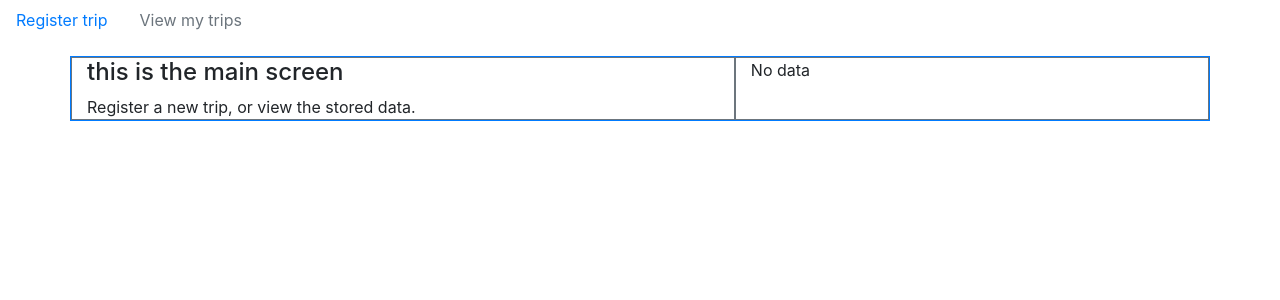
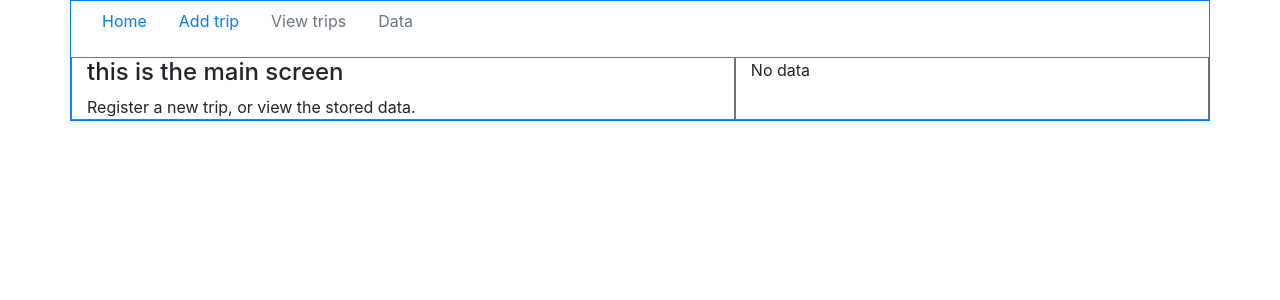
Before and after one commit to uib/cetcarbonplanner, a React (Create React App) app: page / in a window 1280 px wide. Shown: the top 300 px of the page. Built offline with nearby package versions, Linux system fonts and the light colour scheme.

Commit message:
Refactor progress

```diff
--- a/src/App.js
+++ b/src/App.js
@@ -26,26 +26,12 @@ class App extends Component {
   render() {
     return (
       <React.Fragment>
-        <NavBar
-          navigate={this.setPage}
-          viewEnabled={this.state.datasets.length > 0}
-        />
         <Container className="border border-primary">
+          <NavBar
+            navigate={this.setPage}
+            viewEnabled={this.state.datasets.length /*used as boolean*/}
+          />
           <Row>
-            {/*
-            <Col sm={12} md={7} className="border border-secondary">
-              {this.state.activeDataSet ? (
-                <Survey
-                  surveydata={this.state.surveydata}
-                  dataset={this.state.activeDataSet}
-                  reportAnswers={this.receiveAnswersFromSurvey}
-                  returnToMainScreen={this.returnToMainScreen}
-                  plotFunction={this.plot}
-                />
-              ) : (
-                this.mainScreen()
-              )}
-            </Col>{this.getPage()}*/}
             <Col sm={12} md={7} className="border border-secondary">
               {this.getPage()}
             </Col>
@@ -68,8 +54,10 @@ class App extends Component {
         return this.getHomePage();
       case "register":
         return this.getRegisterPage();
-      case "viewregister":
+      case "view":
         return this.getViewPage();
+      case "data":
+        return this.getDataPage();
       default:
         return this.getHomePage();
     }
@@ -77,6 +65,20 @@ class App extends Component {
 
   plot(plotReference) {
     this.setState({ plot: plotReference });
+  }
+
+  getRegisterPage(editDataSet) {
+    const dataset = editDataSet ? editDataSet : new Dataset();
+    //The passed parameter is a dataset to be edited. If you're adding a new dataset, no parameter is passed.
+    return (
+      <Survey
+        surveydata={this.state.surveydata}
+        dataset={dataset}
+        reportAnswers={this.receiveAnswersFromSurvey}
+        navigate={this.setPage}
+        plotFunction={this.plot}
+      />
+    );
   }
 
   getHomePage() {
@@ -109,7 +111,7 @@ class App extends Component {
   }
 
   returnToMainScreen() {
-    this.setState({ activeDataSet: undefined });
+    this.setState({ activeDataSet: undefined, page: "home" });
   }
 
   receiveAnswersFromSurvey(answers, dataset, isSurveyFinished) {
--- a/src/components/navbar.jsx
+++ b/src/components/navbar.jsx
@@ -1,5 +1,6 @@
 import React from "react";
 import { Nav, NavDropdown } from "react-bootstrap";
+import { prototype } from "events";
 
 const NavBar = props => {
   const bgcolor = { backgroundColor: "#4EBBDF" };
@@ -7,22 +8,30 @@ const NavBar = props => {
     <Nav
       variant="pills"
       activeKey="null"
-      onSelect={k => console.log(k)}
+      onSelect={
+        page => props.navigate(page)
+        /* the parameter page is a string defined as eventKey in each Nav.Item*/
+      }
       className="mb-3"
     >
-      {/*<Nav.Item>
-        <Nav.Link eventKey="1" href="#/home">
-          NavLink 1 content
-        </Nav.Link>
-      </Nav.Item>*/}
       <Nav.Item>
-        <Nav.Link eventKey="2" title="Item">
-          Register trip
+        <Nav.Link eventKey="home" href="#/home">
+          Home
         </Nav.Link>
       </Nav.Item>
       <Nav.Item>
-        <Nav.Link eventKey="3" disabled={!props.viewEnabled}>
-          View my trips
+        <Nav.Link eventKey="register" title="Item">
+          Add trip
+        </Nav.Link>
+      </Nav.Item>
+      <Nav.Item>
+        <Nav.Link eventKey="view" disabled={!props.viewEnabled}>
+          View trips
+        </Nav.Link>
+      </Nav.Item>
+      <Nav.Item>
+        <Nav.Link eventKey="data" disabled={!props.viewEnabled}>
+          Data
         </Nav.Link>
       </Nav.Item>
       {/*<NavDropdown title="Dropdown" id="nav-dropdown">
--- a/src/components/survey.jsx
+++ b/src/components/survey.jsx
@@ -50,7 +50,7 @@ class Survey extends Component {
 
   reportComplete() {
     return (
-      <button onClick={this.props.returnToMainScreen}>
+      <button onClick={this.props.navigate("home")}>
         Survey complete, return.
       </button>
     );
```
